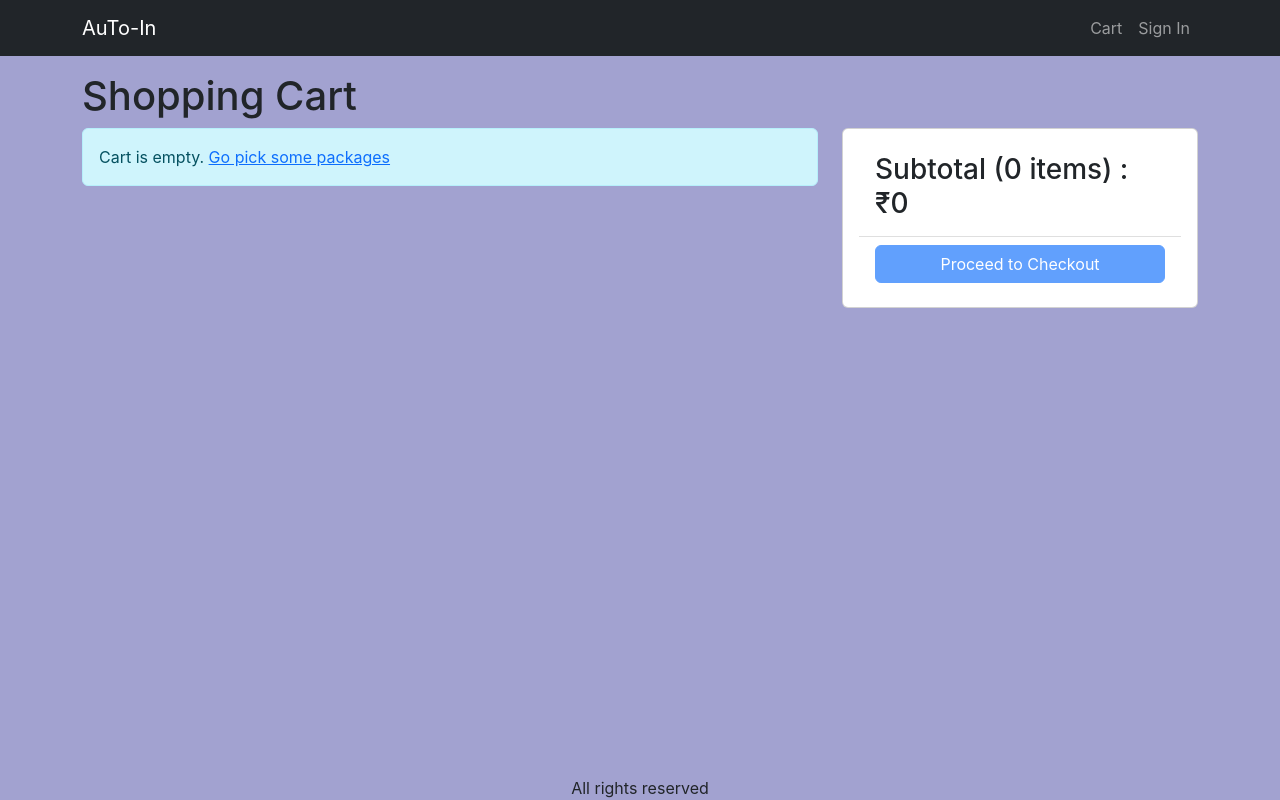
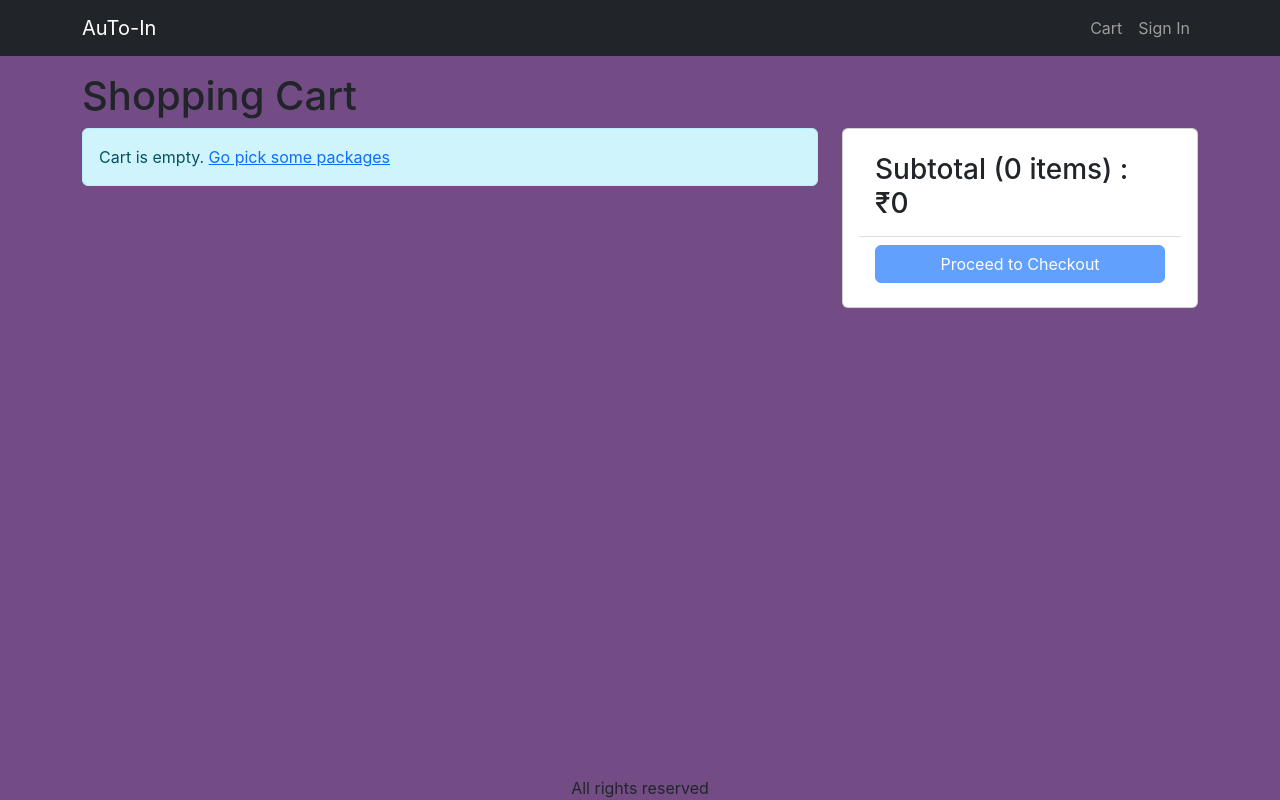
Before and after one commit to DharaVivek/MyFarmers, a React (Create React App) app in the folder frontend/: page /cart in a window 1280 px wide. Built offline with nearby package versions, Linux system fonts and the light colour scheme.

Commit message:
Revert "Update index.css"
This reverts commit a2f1bbb1eebfcb062d4dc1ba0ab4b0103dda29da.

```diff
--- a/frontend/src/index.css
+++ b/frontend/src/index.css
@@ -1,5 +1,5 @@
 body {
-  background-color: #a2a2d0;
+  background-color: #734c85;
   margin: 0;
   font-family: -apple-system, BlinkMacSystemFont, 'Segoe UI', 'Roboto', 'Oxygen',
     'Ubuntu', 'Cantarell', 'Fira Sans', 'Droid Sans', 'Helvetica Neue',
```
